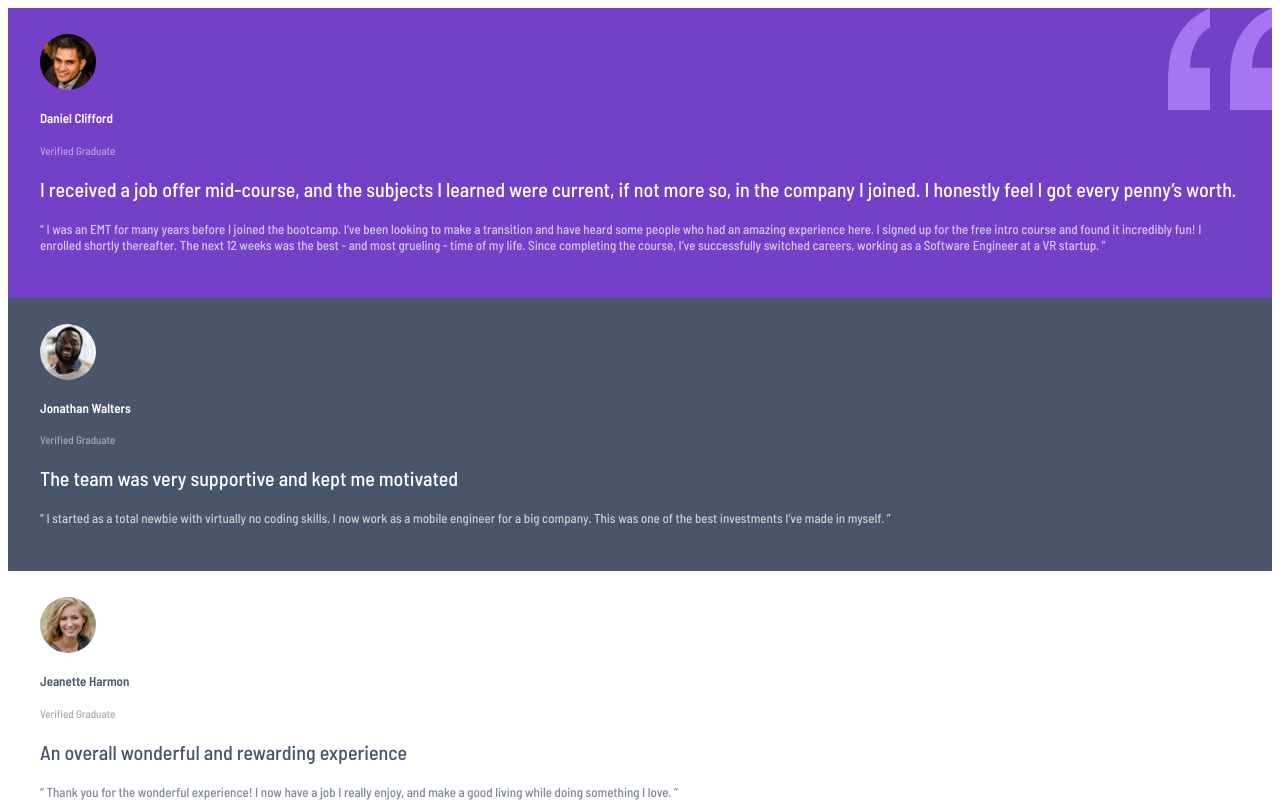
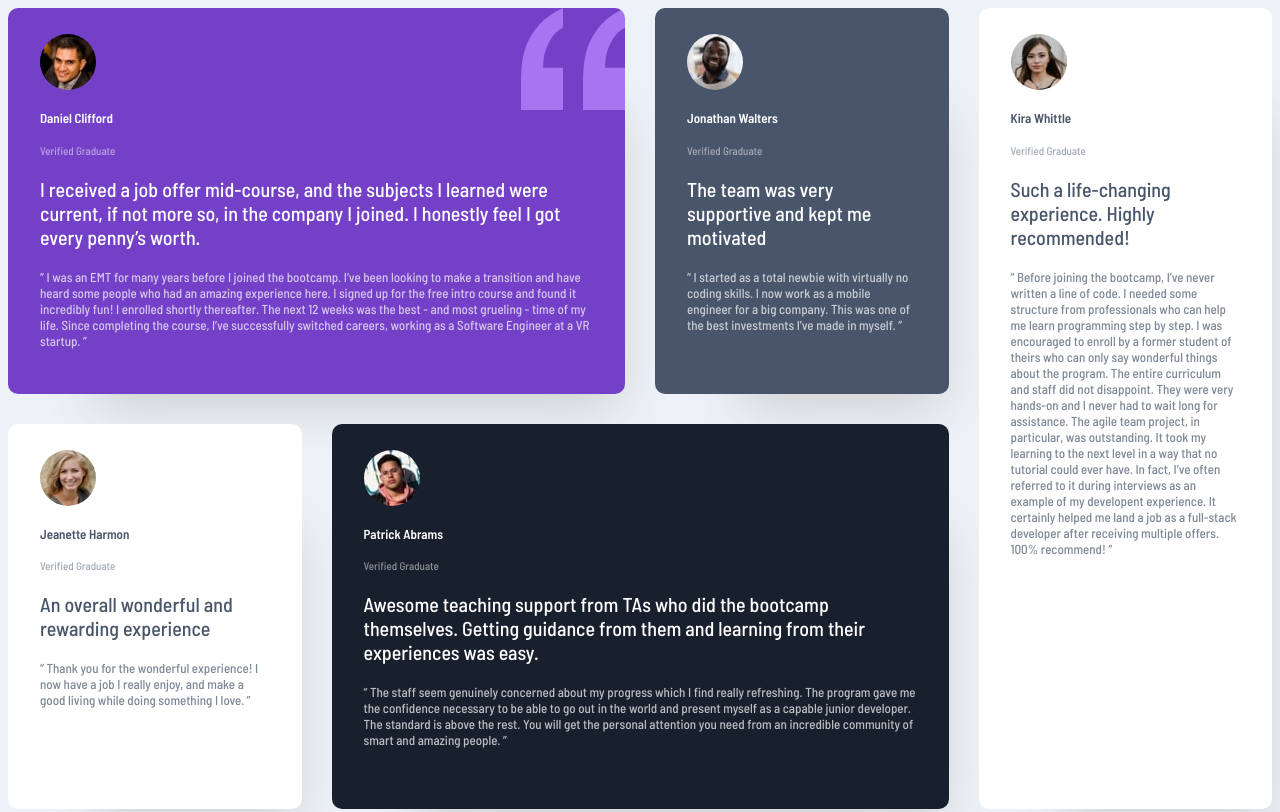
Before and after one commit to Jacoberson/testimonials-grid, a website: page index.html in a window 1280 px wide. Shown: the top 812 px of the page. Drawn offline with Linux system fonts and the light colour scheme.

Commit message:
Make grid layout for cards

```diff
--- a/index.html
+++ b/index.html
@@ -63,7 +63,7 @@
           </p>
         </div>
       </div>
-      <div class="testimonial-card white">
+      <div class="testimonial-card white jeanette">
         <div class="author">
           <img
             class="author-image"
@@ -109,7 +109,7 @@
           </p>
         </div>
       </div>
-      <div class="testimonial-card white">
+      <div class="testimonial-card white kira">
         <div class="author">
           <img
             class="author-image"
--- a/sass.scss
+++ b/sass.scss
@@ -23,11 +23,21 @@ $semi-bold: 600;
 body {
   font-family: $barlow;
   font-size: $body;
+  background-color: $light-grayish-blue;
+}
+
+main {
+  display: grid;
+  grid-template-rows: 1fr 1fr;
+  grid-template-columns: repeat(auto-fit, minmax(255px, 1fr));
+  gap: 30px;
 }
 
 .testimonial-card {
   color: $white;
   padding: 26px 32px 32px;
+  border-radius: 10px;
+  box-shadow: 40px 60px 50px -47px $light-gray;
 
   .description {
     font-size: $description;
@@ -52,16 +62,29 @@ body {
   background-image: url("./images/bg-pattern-quotation.svg");
   background-repeat: no-repeat;
   background-position: top right;
+  grid-column: 1 / 3;
 }
 
 .gray {
   background-color: $very-dark-grayish-blue;
+  grid-column: 3;
 }
 
 .black {
   background-color: $very-dark-blackish-blue;
+  grid-column: 2 / 4;
 }
 
 .white {
+  background-color: $white;
   color: $very-dark-grayish-blue;
 }
+
+.jeanette {
+  grid-row-start: 2;
+}
+
+.kira {
+  grid-row: 1 / 3;
+  grid-column-start: 4;
+}
```
Also changed, not shown: styles.css, 1 other file.
